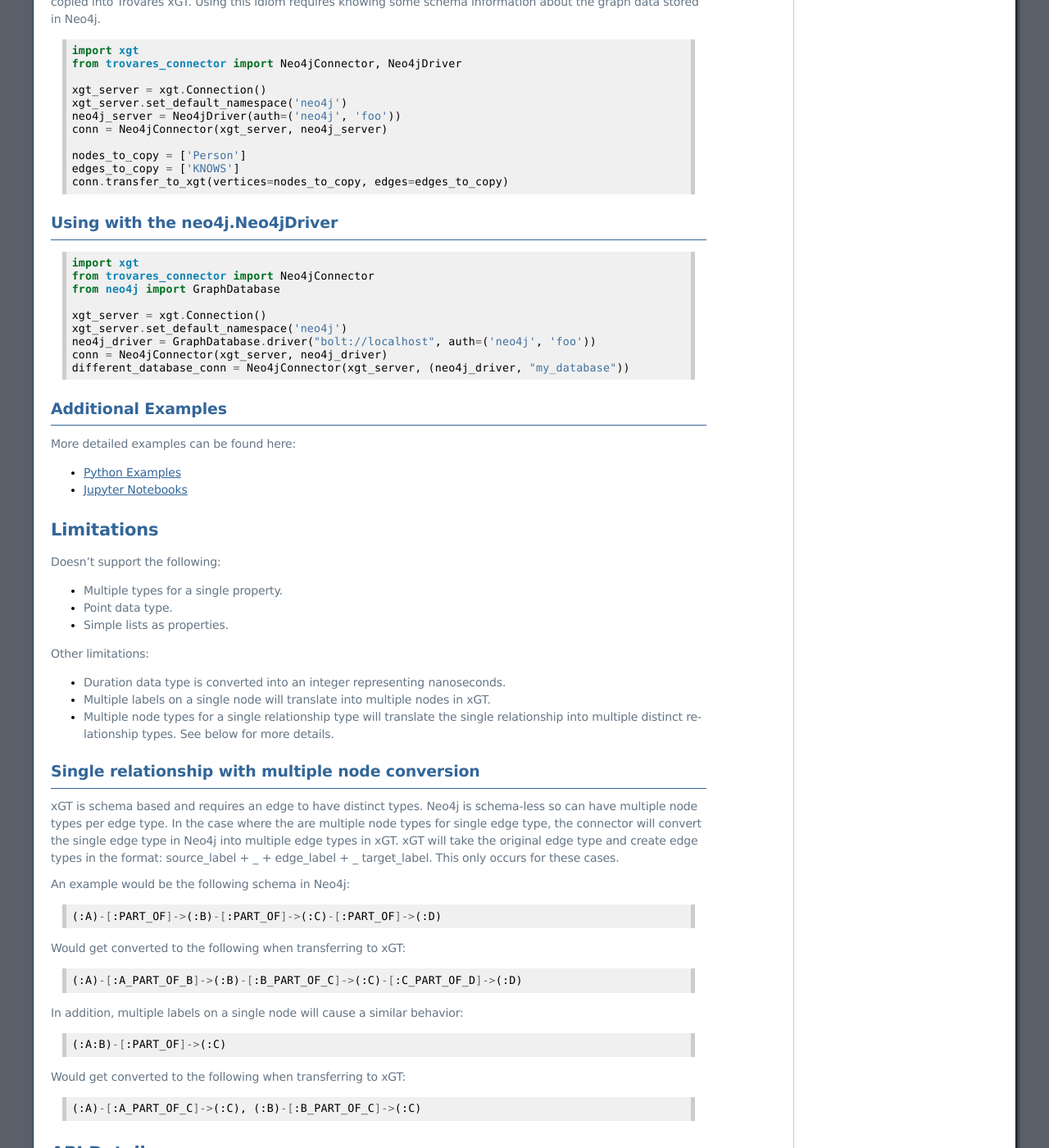
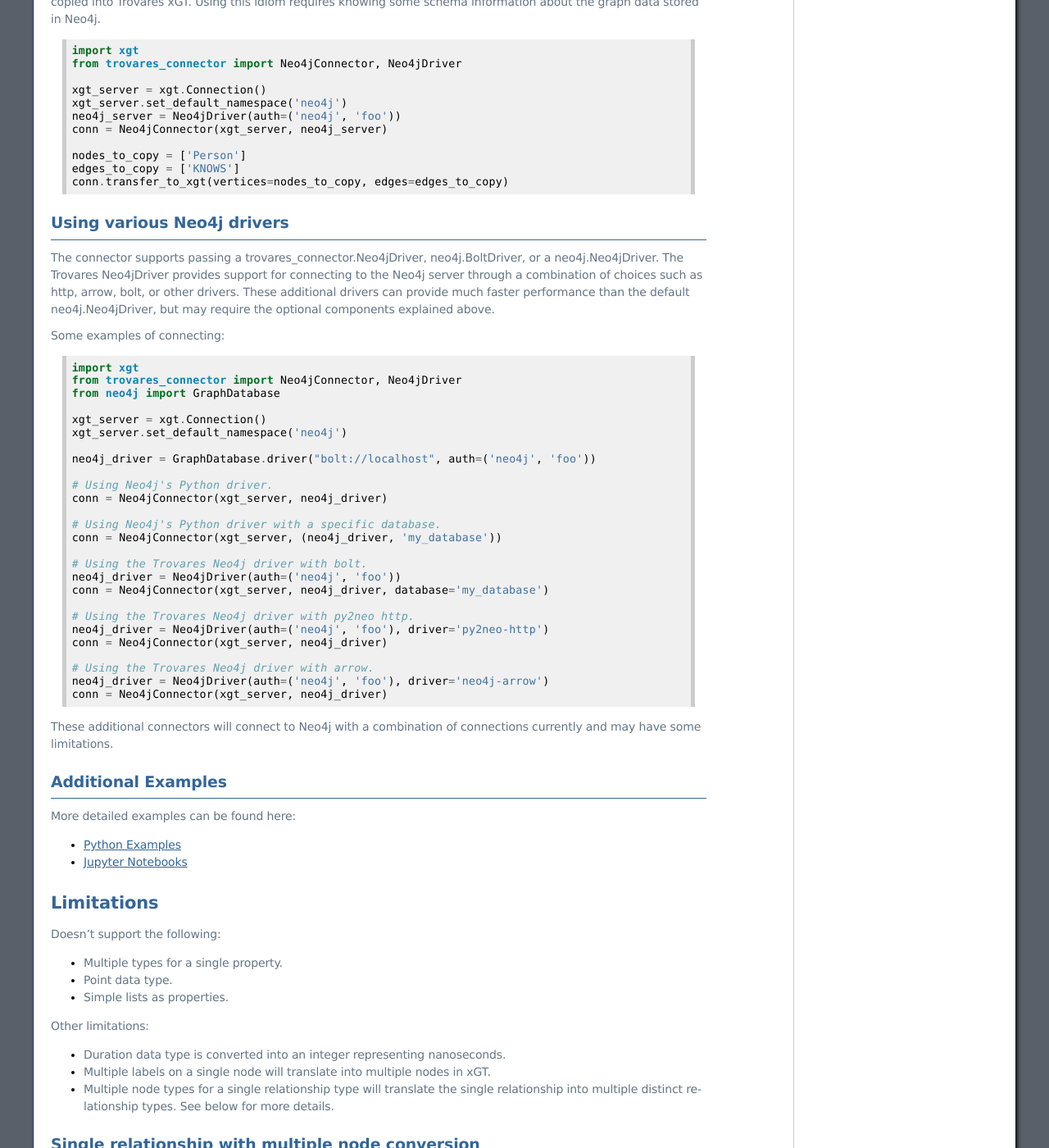
Before and after one commit to trovares/trovares_connector, a Sphinx documentation site: the page built from docs/source/index.rst, in a window 1280 px wide and 1400 px high, scrolled down 1517 px. Shown: the whole window at 82% size. Built offline with Sphinx 7.4.7, drawn with Linux system fonts in a browser that asks for light colours; some of the changed text lies outside the part shown.

Commit message:
Provide better examples for using the various drivers.

```diff
--- a/docs/source/index.rst
+++ b/docs/source/index.rst
@@ -84,7 +84,6 @@
    import xgt
    from trovares_connector import Neo4jConnector
 
-
 Examples
 ========
 
@@ -130,20 +129,45 @@
    edges_to_copy = ['KNOWS']
    conn.transfer_to_xgt(vertices=nodes_to_copy, edges=edges_to_copy)
 
-Using with the neo4j.Neo4jDriver
---------------------------------
+Using various Neo4j drivers
+---------------------------
+
+The connector supports passing a trovares_connector.Neo4jDriver, neo4j.BoltDriver, or a neo4j.Neo4jDriver.
+The Trovares Neo4jDriver provides support for connecting to the Neo4j server through a combination of choices such as http, arrow, bolt, or other drivers.
+These additional drivers can provide much faster performance than the default neo4j.Neo4jDriver, but may require the optional components explained above.
+
+Some examples of connecting:
 
 .. code-block:: python
 
    import xgt
-   from trovares_connector import Neo4jConnector
+   from trovares_connector import Neo4jConnector, Neo4jDriver
    from neo4j import GraphDatabase
 
    xgt_server = xgt.Connection()
    xgt_server.set_default_namespace('neo4j')
+
    neo4j_driver = GraphDatabase.driver("bolt://localhost", auth=('neo4j', 'foo'))
+
+   # Using Neo4j's Python driver.
    conn = Neo4jConnector(xgt_server, neo4j_driver)
-   different_database_conn = Neo4jConnector(xgt_server, (neo4j_driver, "my_database"))
+
+   # Using Neo4j's Python driver with a specific database.
+   conn = Neo4jConnector(xgt_server, (neo4j_driver, 'my_database'))
+
+   # Using the Trovares Neo4j driver with bolt.
+   neo4j_driver = Neo4jDriver(auth=('neo4j', 'foo'))
+   conn = Neo4jConnector(xgt_server, neo4j_driver, database='my_database')
+
+   # Using the Trovares Neo4j driver with py2neo http.
+   neo4j_driver = Neo4jDriver(auth=('neo4j', 'foo'), driver='py2neo-http')
+   conn = Neo4jConnector(xgt_server, neo4j_driver)
+
+   # Using the Trovares Neo4j driver with arrow.
+   neo4j_driver = Neo4jDriver(auth=('neo4j', 'foo'), driver='neo4j-arrow')
+   conn = Neo4jConnector(xgt_server, neo4j_driver)
+
+These additional connectors will connect to Neo4j with a combination of connections currently and may have some limitations.
 
 Additional Examples
 -------------------
```
